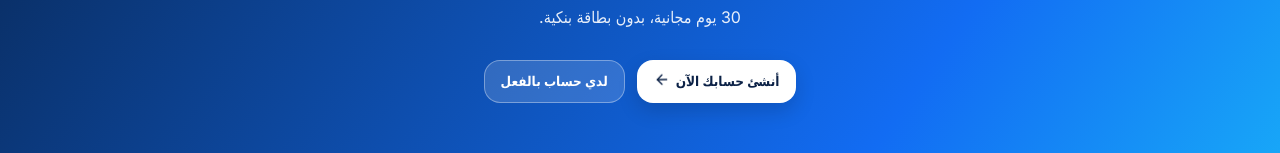
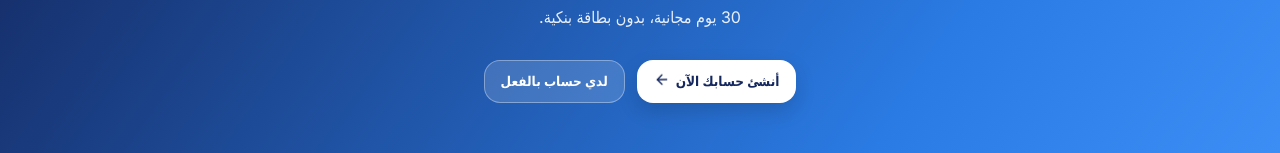
Before and after one commit to eslamshahin1087-lab/InsurNex, a React (Vite) app: page /welcome in a window 1280 px wide. Shown: the part 3327-3480 px from the top of the page. Built offline with nearby package versions, Linux system fonts and the light colour scheme; no server answers; a web font is replaced by a local one.

Commit message:
Apply attached InsurNex identity to src/theme/showcase-identity.css

```diff
--- a/src/theme/showcase-identity.css
+++ b/src/theme/showcase-identity.css
@@ -1,18 +1,16 @@
-/* InsurNex showcase-inspired identity: bright insurance blue, deep navy,
-   cool white surfaces, and consistent presentation across every workspace. */
 :root {
   --inx-font-family: 'IBM Plex Sans Arabic', Inter, 'Segoe UI', Tahoma, Arial, sans-serif;
-  --inx-brand-navy: #08234c;
-  --inx-brand-blue: #126cf3;
-  --inx-brand-accent: #18a9f8;
+  --inx-brand-navy: #14275e;
+  --inx-brand-blue: #2a7be4;
+  --inx-brand-accent: #3d8ef5;
   /* Compatibility aliases for earlier components that used gold token names. */
   --inx-brand-gold: var(--inx-brand-blue);
   --inx-brand-gold-soft: #eaf3ff;
   --inx-brand-gold-ink: #124b9a;
 
-  --inx-navy: #0b2146;
-  --inx-blue: #126cf3;
-  --inx-cyan: #18a9f8;
+  --inx-navy: #14275e;
+  --inx-blue: #2a7be4;
+  --inx-cyan: #3d8ef5;
   --inx-bg: #f2f7fd;
   --inx-surface: #ffffff;
   --inx-surface-2: #f7faff;
@@ -20,18 +18,18 @@
   --inx-border: #dce8f6;
   --inx-muted: #6b7f9b;
   --inx-app-muted: #5d7391;
-  --inx-text: #10264a;
+  --inx-text: #14275e;
   --inx-text-soft: #526b8f;
-  --inx-info: #126cf3;
+  --inx-info: #2a7be4;
   --inx-info-bg: #eaf3ff;
   --inx-cyan-bg: #e9f8ff;
   --inx-navy-bg: #e9f0fd;
   --inx-neutral-bg: #f0f4fa;
   --inx-neutral-text: #536781;
-  --inx-gradient: linear-gradient(125deg, #092958 0%, #126cf3 72%, #18a9f8 100%);
+  --inx-gradient: linear-gradient(125deg, #14275e 0%, #2a7be4 72%, #3d8ef5 100%);
   --inx-gradient-soft: linear-gradient(145deg, #fafdff 0%, #edf5ff 100%);
-  --inx-3d-blue: linear-gradient(145deg, #e8f2ff 0%, #a7caff 52%, #126cf3 100%);
-  --inx-3d-cyan: linear-gradient(145deg, #e9f8ff 0%, #a5e4ff 52%, #18a9f8 100%);
+  --inx-3d-blue: linear-gradient(145deg, #e8f2ff 0%, #a7caff 52%, #2a7be4 100%);
+  --inx-3d-cyan: linear-gradient(145deg, #e9f8ff 0%, #b8dcff 52%, #3d8ef5 100%);
   --inx-3d-warning: linear-gradient(145deg, #fff8e9 0%, #ffd985 52%, #e9a827 100%);
   --inx-shadow-sm: 0 2px 8px rgba(13, 53, 112, .045);
   --inx-shadow: 0 8px 24px rgba(13, 53, 112, .065);
@@ -62,15 +60,15 @@
 
 :root[data-theme='dark'] {
   --inx-brand-navy: #06162c;
-  --inx-brand-blue: #6aa7ff;
-  --inx-brand-accent: #42c6ff;
+  --inx-brand-blue: #86b9ff;
+  --inx-brand-accent: #62c7f4;
   --inx-brand-gold: var(--inx-brand-blue);
   --inx-brand-gold-soft: #142c4b;
   --inx-brand-gold-ink: #c8e2ff;
 
   --inx-navy: #edf5ff;
   --inx-blue: #78adff;
-  --inx-cyan: #55c8fa;
+  --inx-cyan: #62c7f4;
   --inx-bg: #07182c;
   --inx-surface: #0e2541;
   --inx-surface-2: #122d4d;
@@ -78,7 +76,7 @@
   --inx-border: #244365;
   --inx-muted: #a9bfd9;
   --inx-app-muted: #b7cce3;
-  --inx-text: #f0f6ff;
+  --inx-text: #f2f7fd;
   --inx-text-soft: #ceddf0;
   --inx-info: #9bc3ff;
   --inx-info-bg: #153658;
```
